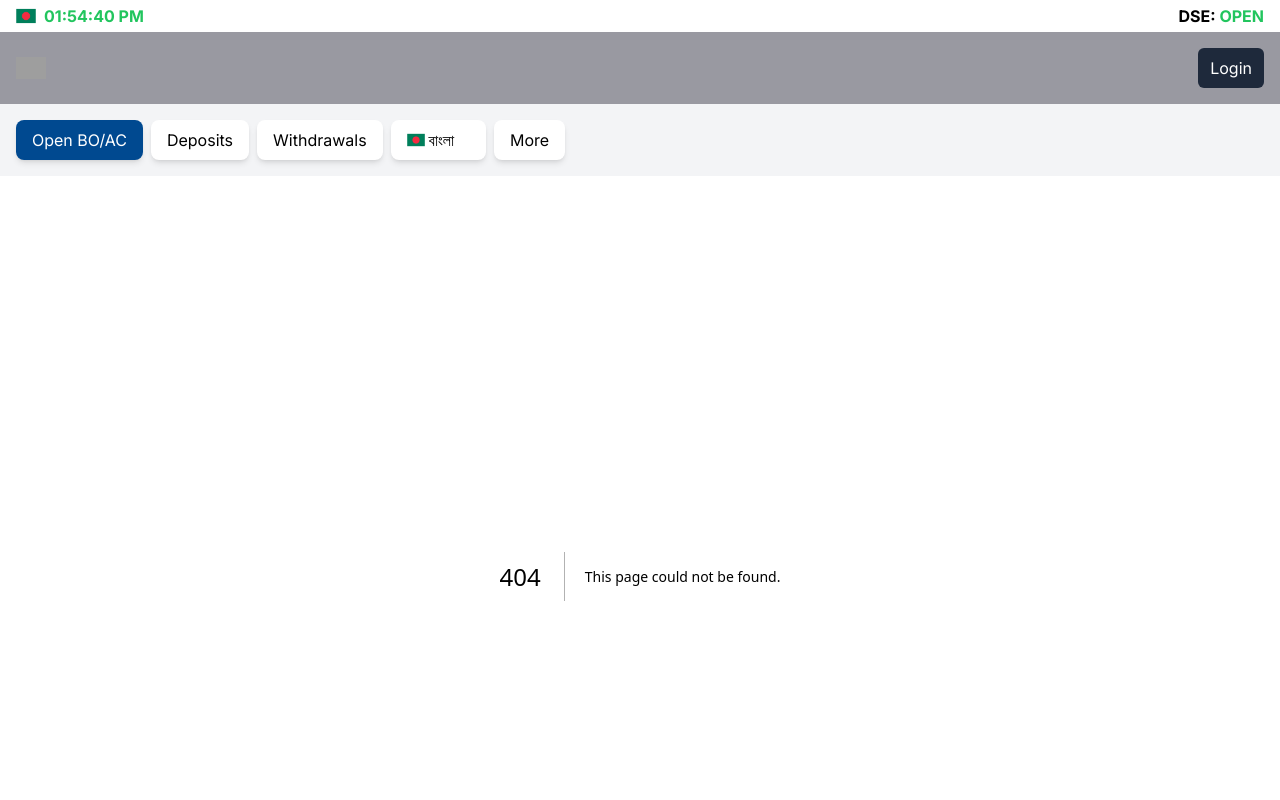
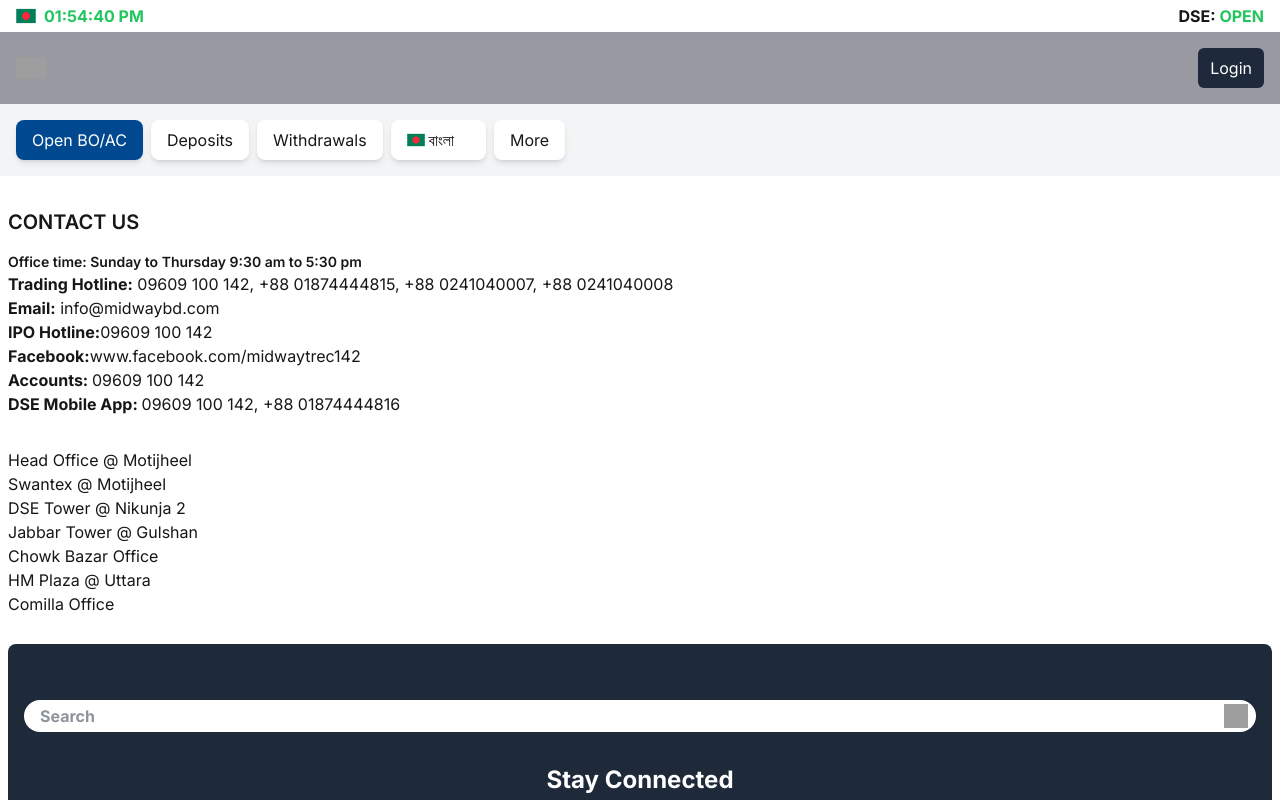
Before and after one commit to MidwaySecurities/midwaybd, a Next.js app: page /contact-us in a window 1280 px wide. Before the commit this address had no page. Shown: the top 800 px of the page. Built offline with nearby package versions, Linux system fonts and the light colour scheme; grey boxes are pictures that could not be loaded.

Commit message:
update client service

```diff
--- a/app/client-services/page.jsx
+++ b/app/client-services/page.jsx
@@ -10,12 +10,12 @@
                 <Image src={`https://www.midwaybd.com/uploads/6/0/4/6/60462737/published/quicktrade-pro-reel-1-facebook-ad.jpg?1737528553`} className='w-full pb-6' width={500} height={500} />
                 <p>
                     With QuickTrade Pro Mobile App (for Android and iPhone) you can Buy or Sell from the phone, create your Portfolio, track individual stocks, create Alerts and Watchlists, get the latest Exchange News and many more.
-                    Download the app from the <Link href = "" className='font-bold text-[#A88D2E]'>Apple App Store</Link> by clicking here and from the Android Play Store by clicking here.
+                    Download the app from the <Link href="" className='font-bold text-[#A88D2E]'>Apple App Store</Link> by clicking here and from the Android Play Store by clicking here.
                     We also have a desktop version for clients who wish to trade over their own computers.
                 </p>
                 <div>
                     <ol className='list-disc ml-12 mt-4'>
-                        <li>Download the app from the Apple App Store by clicking here and from the <Link href = "" className='font-bold text-[#A88D2E]'>Android Play Store</Link> by clicking here. </li>
+                        <li>Download the app from the Apple App Store by clicking here and from the <Link href="" className='font-bold text-[#A88D2E]'>Android Play Store</Link> by clicking here. </li>
                         <li>We also have a desktop version for clients who wish to trade over their own computers.</li>
                     </ol>
                 </div>
@@ -35,7 +35,7 @@
 
             <div className='mt-8 px-2'>
                 <h1 className='text-2xl font-semibold mb-4'>Apply for IPO</h1>
-                <Image src={`https://www.midwaybd.com/uploads/6/0/4/6/60462737/ipo-11_orig.png`}  className='w-full pb-6' width={500} height={500} />
+                <Image src={`https://www.midwaybd.com/uploads/6/0/4/6/60462737/ipo-11_orig.png`} className='w-full pb-6' width={500} height={500} />
                 <p>You can now apply for any IPO through us via this website. We even offer an IPO membership club.</p>
             </div>
 
@@ -53,8 +53,64 @@
 
             <div className='mt-8 px-2'>
                 <h1 className='text-2xl font-semibold mb-4'>Easy Deposits</h1>
-                <Image src={``} />
+                <Image src={`https://www.midwaybd.com/uploads/6/0/4/6/60462737/bank-mobile-money-credit-card-1_orig.png`} className='w-full pb-6' width={500} height={500} />
                 <p>​Join our IPO membership club and you will never have to worry about missing an IPO application. We will automatically apply for all the IPOs for you (depending on your available balance). Please be aware, we will not automatically apply for Mutual Funds. Call or visit us to find out more. </p>
+            </div>
+
+            <div className='mt-8 px-2'>
+                <h1 className='text-2xl font-semibold mb-4'>Tax Report</h1>
+                <Image src={`https://www.midwaybd.com/uploads/6/0/4/6/60462737/tax-report_orig.png`} className='w-full pb-6' width={500} height={500} />
+                <p>​Get your yearly tax report on your investments. Get all your documents online.</p>
+            </div>
+
+            <div className='mt-8 px-2'>
+                <h1 className='text-2xl font-semibold mb-4'>Daily Emails</h1>
+                <Image src={`https://www.midwaybd.com/uploads/6/0/4/6/60462737/_________4719675.jpg`} className='w-full pb-6' width={500} height={500} />
+                <p>​Receive free daily emails of your portfolio, ledger and trading confirmation. </p>
+            </div>
+
+            <div className='mt-8 px-2'>
+                <h1 className='text-2xl font-semibold mb-4'>Easy Withdrawal: BEFTN</h1>
+                <Image src={`https://www.midwaybd.com/uploads/6/0/4/6/60462737/published/bangladesh-bank-logo-vector-tranparent.png?1617383868`} className='w-full pb-6' width={500} height={500} />
+                <p>​Withdraw your funds from the convenience of your home. Email us your signed Cheque Requisition Form and we will directly deposit your funds in your bank account through the approved Bangladesh Electronic Fund Transfer Network (BEFTN). </p>
+            </div>
+
+            <div className='mt-8 px-2'>
+                <h1 className='text-2xl font-semibold mb-4'>​DIVIDEND STATEMENT</h1>
+                <Image src={`https://www.midwaybd.com/uploads/6/0/4/6/60462737/homepage-5_orig.png`} className='w-full pb-6' width={500} height={500} />
+                <p>​​Never miss your dividends. We provide a yearly statement of all your dividends</p>
+            </div>
+
+            <div className='mt-8 px-2'>
+                <h1 className='text-2xl font-semibold mb-4'>​CDBL - SMS Alert</h1>
+                <Image src={`https://www.midwaybd.com/uploads/6/0/4/6/60462737/editor/cdbl-sms-alerts.png?1504609219`} className='w-full pb-6' width={500} height={500} />
+                <p>​​CDBL offers FREE SMS Alerts to the Beneficiary Owner (BO) Account holders' mobile phones giving details of debit-credit transactions that have taken place in their accounts.</p>
+                <p className='mt-8 mb-4'>To register for the SMS Alerts Service BO Account holders may download the SMS Alerts Registration form by clicking here, fill up the form and send it back to CDBL.</p>
+                <Link className='break-words text-[#C4982E]' href='https://www.cdbl.com.bd/sms_balance.php'>https://www.cdbl.com.bd/sms_balance.php</Link>
+            </div>
+
+            <div className='mt-8 px-2'>
+                <h1 className='text-2xl font-semibold mb-4'>​DAILY EMAILS & SMS ALERT</h1>
+                <Image src={`https://www.midwaybd.com/uploads/6/0/4/6/60462737/email-sms-alert_orig.jpg`} className='w-full pb-6' width={500} height={500} />
+                <p>​​​​Receive free daily emails of your portfolio, ledger and trading confirmation. You will also receive free SMS alert service anytime you buy or sell stocks.</p>
+            </div>
+
+            <div className='mt-8 px-2'>
+                <h1 className='text-2xl font-semibold mb-4'>​​PROFESSIONAL STAFF</h1>
+                <Image src={`https://www.midwaybd.com/uploads/6/0/4/6/60462737/team_orig.png`} className='w-full pb-6' width={500} height={500} />
+                <p>​​​​Each of our staff are professionally trained to help you succeed in your investment venture. Get in touch with us and we shall help you plan out an investment future.</p>
+            </div>
+
+            <div className='mt-8 px-2'>
+                <h1 className='text-2xl font-semibold mb-4 uppercase'>​​dse training academy</h1>
+                <Image src={`https://www.midwaybd.com/uploads/6/0/4/6/60462737/__557534_orig.jpg`} className='w-full pb-6' width={500} height={500} />
+                <p>​​​​Interested in learning more about the Stock Market? Wish to participate in training courses about Portfolio Management? Then the DSE Training Academy is the place for you. DSE Training Academy has faculties and the speakers drawn from the industry, a rich pool of professionals, practitioners and eminent personalities, who mix the theory with practical aspects through which participants get hands on knowledge & experiences shared by the experts. The organization conducts monthly training programs for anyone who is willing to learn or enhance their market knowledge. Regular courses include programs on <strong>Fundamental Stock Analysis, Technical Stock Trading, Equity Portfolio Management, Valuation of Shares</strong> and many more. There are a number of courses and diplomas available through this wonderful <strong>Training Academy</strong>. You can check out the monthly schedule by <Link href={`https://www.dsebd.org/Training_Academy_2.b.php`} target='_blank' className='text-[#C4982E]'>clicking here</Link>. And if you have selected the ones you like, just <Link className='text-[#C4982E]' href={`https://main.dsebd.org/online_login.php`}>click here</Link> to register. Anyone can apply.</p>
+            </div>
+
+            <div className='mt-8 px-2'>
+                <h1 className='text-2xl font-semibold mb-4 uppercase'>​​DSE Info App </h1>
+                <Image src={`https://www.midwaybd.com/uploads/6/0/4/6/60462737/published/dse-info-app-1.png?1559838881`} className='w-full pb-6' width={500} height={500} />
+                <p>​​​​Download the <strong>DSE INFO App</strong> for your Android devices from the Google Play Store to stay up to date on the Market. This app is developed jointly by the <strong>Dhaka Stock Exchange</strong> and the <strong>ICT Division</strong> of the <strong>Government of Bangladesh</strong>. You can create your own portfolio, track individual stocks, view latest exchange news or look at the daily market snapshot. Download now by clicking <Link href={`https://play.google.com/store/apps/details?id=com.mcc.dhakastockexchangeinfo`}>here.</Link></p>
             </div>
         </div>
     )
--- /dev/null
+++ b/app/contact-us/page.jsx
@@ -0,0 +1,33 @@
+import Link from 'next/link'
+import React from 'react'
+
+const ContactUs = () => {
+    return (
+        <div className='pt-8 px-2'>
+            <div>
+                <h1 className='font-semibold text-xl uppercase mb-4'>Contact Us</h1>
+                <p className='font-semibold text-sm'>Office time: Sunday to Thursday 9:30 am to 5:30​ pm</p>
+                <p><span className='font-bold'>Trading Hotline:</span> 09609 100 142, +88 01874444815, +88 0241040007, +88 0241040008​</p>
+                <p><span className='font-bold'>Email:</span> info@midwaybd.com​</p>
+                <p><span className='font-bold'>IPO Hotline:</span>09609 100 142​</p>
+                <p><span className='font-bold'>Facebook:</span><Link href="www.facebook.com/midwaytrec142">www.facebook.com/midwaytrec142</Link></p>
+                <p><span className='font-bold'>​Accounts: </span>09609 100 142</p>
+                <p><span className='font-bold'>DSE Mobile App: </span>09609 100 142, +88 01874444816</p>
+            </div>
+
+            <div className='mt-8'>
+                <ul>
+                    <li><Link href={`/our-branches`}>Head Office @ Motijheel</Link></li>
+                    <li><Link href={'/our-branches'}>Swantex @ Motijheel</Link></li>
+                    <li><Link href={`/our-branches`}>DSE Tower @ Nikunja 2</Link></li>
+                    <li>Jabbar Tower @ Gulshan</li>
+                    <li>Chowk Bazar Office</li>
+                    <li>HM Plaza @ Uttara</li>
+                    <li>Comilla Office</li>
+                </ul>
+            </div>
+        </div>
+    )
+}
+
+export default ContactUs
```
